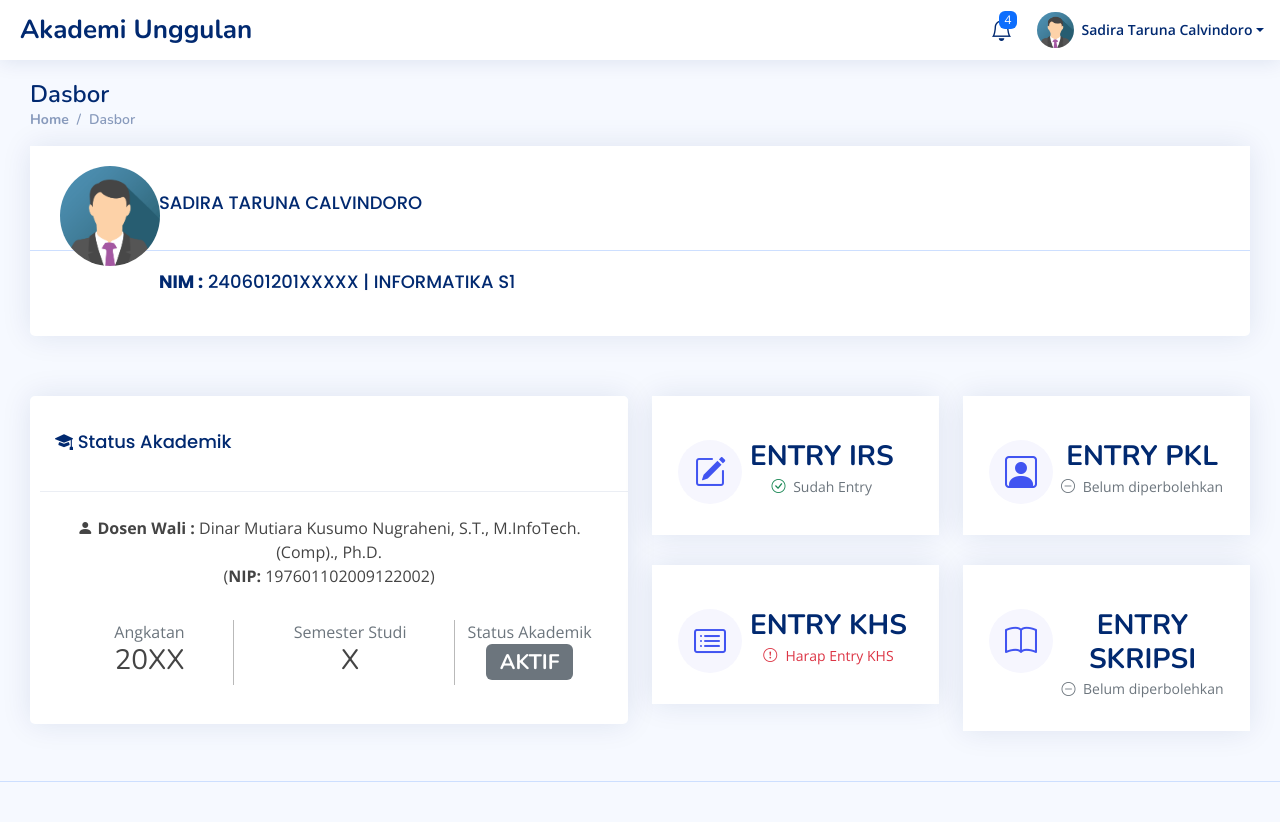
After one commit to hyperk1ll/siap-ppl, a PHP site: page /dashboard_mahasiswa.php in a window 1280 px wide. The commit adds this page. Run offline with PHP 8.4, Linux system fonts and the light colour scheme; some libraries are stand-ins or nearby versions.

Commit message:
update header login

```diff
--- a/dashboard_mahasiswa.html
+++ b/dashboard_mahasiswa.php
@@ -5,7 +5,7 @@
   <meta charset="utf-8">
   <meta content="width=device-width, initial-scale=1.0" name="viewport">
 
-  <title>Dashboard</title>
+  <title>Akademi Unggulan</title>
 
   <!-- Favicons -->
   <link href="assets/img/apple-touch-icon.png" rel="apple-touch-icon">
@@ -30,138 +30,15 @@
 </head>
 
 <body>
-
-  <!-- ======= Header ======= -->
-  <header id="header" class="header fixed-top d-flex align-items-center">
-
-    <div class="d-flex align-items-center justify-content-between">
-      <a href="dashboard_mahasiswa.html" class="logo d-flex align-items-center">
-        <span class="d-none d-lg-block">Akademi Unggulan</span>
-      </a>
-    </div><!-- End Logo -->
-
-
-    <nav class="header-nav ms-auto">
-      <ul class="d-flex align-items-center">
-
-        <!-- Notification -->
-        <li class="nav-item dropdown">
-
-          <a class="nav-link nav-icon" href="#" data-bs-toggle="dropdown">
-            <i class="bi bi-bell"></i>
-            <span class="badge bg-primary badge-number">4</span>
-          </a><!-- End Notification Icon -->
-
-          <ul class="dropdown-menu dropdown-menu-end dropdown-menu-arrow notifications">
-            <li class="dropdown-header">
-              You have 4 new notifications
-              <a href="#"><span class="badge rounded-pill bg-primary p-2 ms-2">View all</span></a>
-            </li>
-            <li>
-              <hr class="dropdown-divider">
-            </li>
-
-            <li class="notification-item">
-              <i class="bi bi-exclamation-circle text-warning"></i>
-              <div>
-                <h4>Lorem Ipsum</h4>
-                <p>Quae dolorem earum veritatis oditseno</p>
-                <p>30 min. ago</p>
-              </div>
-            </li>
-
-            <li>
-              <hr class="dropdown-divider">
-            </li>
-
-            <li class="notification-item">
-              <i class="bi bi-x-circle text-danger"></i>
-              <div>
-                <h4>Atque rerum nesciunt</h4>
-                <p>Quae dolorem earum veritatis oditseno</p>
-                <p>1 hr. ago</p>
-              </div>
-            </li>
-
-            <li>
-              <hr class="dropdown-divider">
-            </li>
-
-            <li class="notification-item">
-              <i class="bi bi-check-circle text-success"></i>
-              <div>
-                <h4>Sit rerum fuga</h4>
-                <p>Quae dolorem earum veritatis oditseno</p>
-                <p>2 hrs. ago</p>
-              </div>
-            </li>
-
-            <li>
-              <hr class="dropdown-divider">
-            </li>
-
-            <li class="notification-item">
-              <i class="bi bi-info-circle text-primary"></i>
-              <div>
-                <h4>Dicta reprehenderit</h4>
-                <p>Quae dolorem earum veritatis oditseno</p>
-                <p>4 hrs. ago</p>
-              </div>
-            </li>
-
-            <li>
-              <hr class="dropdown-divider">
-            </li>
-            <li class="dropdown-footer">
-              <a href="#">Show all notifications</a>
-            </li>
-
-          </ul><!-- End Notification Dropdown Items -->
-
-        </li>
-
-        <li class="nav-item dropdown pe-3">
-
-          <!-- Foto Profil di Header -->
-          <a class="nav-link nav-profile d-flex align-items-center pe-0" href="#" data-bs-toggle="dropdown">
-            <img src="assets/img/img_avatar.png" alt="Profile" class="rounded-circle">
-            <span class="d-none d-md-block dropdown-toggle ps-2">Sadira Taruna Calvindoro</span>
-          </a><!-- End Profile Iamge Icon -->
-
-          <ul class="dropdown-menu dropdown-menu-end dropdown-menu-arrow profile">
-            <li>
-              <a class="dropdown-item d-flex align-items-center" href="users-profile.html">
-                <i class="bi bi-person"></i>
-                <span>Profil Saya</span>
-              </a>
-            </li>
-
-            <li>
-              <hr class="dropdown-divider">
-            </li>
-
-            <li>
-              <a class="dropdown-item d-flex align-items-center" href="#">
-                <i class="bi bi-box-arrow-right"></i>
-                <span>Log Out</span>
-              </a>
-            </li>
-
-          </ul><!-- End Profile Dropdown Items -->
-        </li><!-- End Profile Nav -->
-
-      </ul>
-    </nav><!-- End Icons Navigation -->
-
-  </header><!-- End Header -->
-
+  <!-- Header -->
+  <?php include("./header.php"); ?>
 
   <main id="main" class="main">
     <div class="pagetitle">
       <h1>Dasbor</h1>
       <nav>
         <ol class="breadcrumb">
-          <li class="breadcrumb-item"><a href="dashboard_mahasiswa.html"><b>Home</b></a></li>
+          <li class="breadcrumb-item"><a href="dashboard_mahasiswa.php"><b>Home</b></a></li>
           <li class="breadcrumb-item">Dasbor</li>
         </ol>
       </nav>
@@ -242,28 +119,25 @@
                         197601102009122002)
                     </div>
                   </div><br>
-                  <ul class="list-inline text-center justify-content-center">
-                    <li class="list-inline-item ">
+                  <ul class="list-inline text-center justify-content-center" >
+                    <li class="list-inline-item px-5" style="border-right: 1px solid rgb(185, 185, 185);">
                       <span class="text-muted">Angkatan</span>
                       <span class="border-right-1"></span>
                       <h3 class="block">20XX</h3>
                     </li>
-                    &nbsp;
-                    &nbsp;
-                    <li class="list-inline-item">
+
+                    <li class="list-inline-item px-5" style="border-right: 1px solid rgb(185, 185, 185);">
                       <span class="text-muted">Semester Studi</span>
                       <h3 class="block">X</h3>
                     </li>
-                    &nbsp;
-                    &nbsp;
+
                     <li class="list-inline-item pl-2">
                       <span class="text-muted">Status Akademik</span>
                       <h3 class="block">
                         <span class="badge bg-secondary">AKTIF</span>
                       </h3>
                     </li>
-                    &nbsp;
-                    &nbsp;
+
                   </ul>
                 </div>
               </div>
@@ -314,23 +188,23 @@
                   </div>
                 </div><!-- Entry IRS Card -->
 
-                <!-- Modal -->
+                <!-- Modal Entry Pengambilan IRS -->
                 <div class="modal fade" id="entryIRS" tabindex="-1" aria-labelledby="exampleModalLabel" aria-hidden="true">
                   <div class="modal-dialog">
                     <div class="modal-content">
                       <form action="" method="POST">
                       <div class="modal-header">
-                        <h5 class="modal-title" id="exampleModalLabel">Entry IRS</h5>
+                        <h5 class="modal-title" id="exampleModalLabel">Entry Pengambilan IRS</h5>
                         <button type="button" class="btn-close" data-bs-dismiss="modal" aria-label="Close"></button>
                       </div>
                       <div class="modal-body">
                         <div class="mb-3">
-                          <label for="formFile" class="form-label">Upload Screenshot IRS yang diambil semester ini</label>
+                          <label for="formFile" class="form-label">Upload IRS yang diambil semester ini</label>
                           <input class="form-control" type="file" id="formFile">
                         </div>
-                        <div class="" style="font-size: 10px;">
-                          <div>Format: .jpg, .jpeg, .png</div>
-                          <div>Max file size: 500kb</div>
+                        <div class="" style="font-size: 15px;">
+                          <div>Format: .pdf</div>
+                          <div>Max file size: 512kb</div>
                         </div><br>
                         <div class="form-group">
                           Jumlah SKS yang diambil
@@ -349,9 +223,42 @@
                   </div>
                 </div>
 
+            <!-- Modal Entry Hasil KHS -->
+            <div class="modal fade" id="entryKHS" tabindex="-1" aria-labelledby="exampleModalLabel" aria-hidden="true">
+              <div class="modal-dialog">
+                <div class="modal-content">
+                  <form action="" method="POST">
+                  <div class="modal-header">
+                    <h5 class="modal-title" id="exampleModalLabel">Entry Hasil KHS</h5>
+                    <button type="button" class="btn-close" data-bs-dismiss="modal" aria-label="Close"></button>
+                  </div>
+                  <div class="modal-body">
+                    <div class="mb-3">
+                      <label for="formFile" class="form-label">Upload KHS semester ini</label>
+                      <input class="form-control" type="file" id="formFile">
+                    </div>
+                    <div class="" style="font-size: 15px;">
+                      <div>Format: .pdf</div>
+                      <div>Max file size: 512kb</div>
+                    </div><br>
+                    <div class="form-group">
+                      Jumlah SKS yang diambil
+                      <div class="col-md-2">
+                        <style>input::-webkit-outer-spin-button, input::-webkit-inner-spin-button {-webkit-appearance: none; margin: 0;}</style>
+                        <input type="number" onkeydown="return event.keyCode !== 69" id="jumlahSKS" class="form-control someInput" placeholder="" min="0" max="24" aria-label="Email" aria-describedby="basic-addon1">
+                     </div>
+                    </div>
+                  </div>
+                  <div class="modal-footer">
+                    <button type="button" class="btn btn-secondary" data-bs-dismiss="modal">Tutup</button>
+                    <button type="button" class="btn btn-primary">Simpan</button>
+                  </div>
+                  </form>
+                </div>
+              </div>
+            </div>
 
-
-            <!-- Entry KHS Card -->
+            <!-- Entry PKL Card -->
             <div class="col-md-6">
               <div class="card info-card sales-card">
                 <button type="button" data-bs-toggle="modal" data-bs-target="#entryPKL" style="border: none; background-color: white;">
@@ -373,6 +280,34 @@
               </button>
               </div>
             </div><!-- Entry KHS Card -->
+            </div>
+
+            <!-- Modal Entry Progress PKL -->
+            <div class="modal fade" id="entryPKL" tabindex="-1" aria-labelledby="exampleModalLabel" aria-hidden="true">
+              <div class="modal-dialog">
+                <div class="modal-content">
+                  <form action="" method="POST">
+                  <div class="modal-header">
+                    <h5 class="modal-title" id="exampleModalLabel">Entry Progress PKL</h5>
+                    <button type="button" class="btn-close" data-bs-dismiss="modal" aria-label="Close"></button>
+                  </div>
+                  <div class="modal-body">
+                    <div class="mb-3">
+                      <label for="formFile" class="form-label">Upload File Progress PKL Anda</label>
+                      <input class="form-control" type="file" id="formFile">
+                    </div>
+                    <div class="" style="font-size: 15px;">
+                      <div>Format: .pdf</div>
+                      <div>Max file size: 512kb</div>
+                    </div><br>
+                  </div>
+                  <div class="modal-footer">
+                    <button type="button" class="btn btn-secondary" data-bs-dismiss="modal">Tutup</button>
+                    <button type="button" class="btn btn-primary">Simpan</button>
+                  </div>
+                  </form>
+                </div>
+              </div>
             </div>
 
 
@@ -426,6 +361,48 @@
               </button>
             </div>
             </div><!-- Entry Skripsi Card -->
+
+
+            <!-- Modal Entry Skripsi -->
+            <div class="modal fade" id="entrySkripsi" tabindex="-1" aria-labelledby="exampleModalLabel" aria-hidden="true">
+              <div class="modal-dialog">
+                <div class="modal-content">
+                  <form action="" method="POST">
+                  <div class="modal-header">
+                    <h5 class="modal-title" id="exampleModalLabel">Entry Skripsi</h5>
+                    <button type="button" class="btn-close" data-bs-dismiss="modal" aria-label="Close"></button>
+                  </div>
+                  <div class="modal-body">
+                    <div class="mb-3">
+                      <label for="formFile" class="form-label">Upload File Skripsi Anda</label>
+                      <input class="form-control" type="file" id="formFile">
+                    </div>
+                    <div class="" style="font-size: 15px;">
+                      <div>Format: .pdf</div>
+                      <div>Max file size: 512kb</div>
+                    </div><br>
+                    <div class="form-group">
+                      Tanggal Lulus
+                      <div class="col-md-2">
+                        <input type="date" id="datePicker" value="" />
+                     </div>
+                    </div>
+                    <div class="form-group py-2">
+                      Lama Studi (Jumlah Semester)
+                      <div class="col-md-2">
+                        <style>input::-webkit-outer-spin-button, input::-webkit-inner-spin-button {-webkit-appearance: none; margin: 0;}</style>
+                        <input type="number" onkeydown="return event.keyCode !== 69" id="LamaStudi" class="form-control someInput" placeholder="" min="0" max="15" aria-label="Semester" aria-describedby="basic-addon1">
+                     </div>
+                    </div>
+                  </div>
+                  <div class="modal-footer">
+                    <button type="button" class="btn btn-secondary" data-bs-dismiss="modal">Tutup</button>
+                    <button type="button" class="btn btn-primary">Simpan</button>
+                  </div>
+                  </form>
+                </div>
+              </div>
+            </div>
 
 
             </div>
@@ -484,10 +461,7 @@
 
   </main><!-- End #main -->
 
-  <!-- ======= Footer ======= -->
-  <footer id="footer" class="footer">
-
-  </footer><!-- End Footer -->
+  <?php include("./footer.php"); ?>
 
   <!-- Vendor JS Files -->
   <script src="assets/vendor/apexcharts/apexcharts.min.js"></script>
--- /dev/null
+++ b/footer.php
@@ -0,0 +1,4 @@
+<!-- ======= Footer ======= -->
+<footer id="footer" class="footer">
+
+</footer><!-- End Footer -->
--- /dev/null
+++ b/header.php
@@ -0,0 +1,123 @@
+<!-- ======= Header ======= -->
+<header id="header" class="header fixed-top d-flex align-items-center">
+
+<div class="d-flex align-items-center justify-content-between">
+  <a href="dashboard_mahasiswa.php" class="logo d-flex align-items-center">
+    <span class="d-none d-lg-block">Akademi Unggulan</span>
+  </a>
+</div><!-- End Logo -->
+
+
+<nav class="header-nav ms-auto">
+  <ul class="d-flex align-items-center">
+
+    <!-- Notification -->
+    <li class="nav-item dropdown">
+
+      <a class="nav-link nav-icon" href="#" data-bs-toggle="dropdown">
+        <i class="bi bi-bell"></i>
+        <span class="badge bg-primary badge-number">4</span>
+      </a><!-- End Notification Icon -->
+
+      <ul class="dropdown-menu dropdown-menu-end dropdown-menu-arrow notifications">
+        <li class="dropdown-header">
+          You have 4 new notifications
+          <a href="#"><span class="badge rounded-pill bg-primary p-2 ms-2">View all</span></a>
+        </li>
+        <li>
+          <hr class="dropdown-divider">
+        </li>
+
+        <li class="notification-item">
+          <i class="bi bi-exclamation-circle text-warning"></i>
+          <div>
+            <h4>Lorem Ipsum</h4>
+            <p>Quae dolorem earum veritatis oditseno</p>
+            <p>30 min. ago</p>
+          </div>
+        </li>
+
+        <li>
+          <hr class="dropdown-divider">
+        </li>
+
+        <li class="notification-item">
+          <i class="bi bi-x-circle text-danger"></i>
+          <div>
+            <h4>Atque rerum nesciunt</h4>
+            <p>Quae dolorem earum veritatis oditseno</p>
+            <p>1 hr. ago</p>
+          </div>
+        </li>
+
+        <li>
+          <hr class="dropdown-divider">
+        </li>
+
+        <li class="notification-item">
+          <i class="bi bi-check-circle text-success"></i>
+          <div>
+            <h4>Sit rerum fuga</h4>
+            <p>Quae dolorem earum veritatis oditseno</p>
+            <p>2 hrs. ago</p>
+          </div>
+        </li>
+
+        <li>
+          <hr class="dropdown-divider">
+        </li>
+
+        <li class="notification-item">
+          <i class="bi bi-info-circle text-primary"></i>
+          <div>
+            <h4>Dicta reprehenderit</h4>
+            <p>Quae dolorem earum veritatis oditseno</p>
+            <p>4 hrs. ago</p>
+          </div>
+        </li>
+
+        <li>
+          <hr class="dropdown-divider">
+        </li>
+        <li class="dropdown-footer">
+          <a href="#">Show all notifications</a>
+        </li>
+
+      </ul><!-- End Notification Dropdown Items -->
+
+    </li>
+
+    <li class="nav-item dropdown pe-3">
+
+      <!-- Foto Profil di Header -->
+      <a class="nav-link nav-profile d-flex align-items-center pe-0" href="#" data-bs-toggle="dropdown">
+        <img src="assets/img/img_avatar.png" alt="Profile" class="rounded-circle">
+        <span class="d-none d-md-block dropdown-toggle ps-2">Sadira Taruna Calvindoro</span>
+      </a><!-- End Profile Iamge Icon -->
+
+      <ul class="dropdown-menu dropdown-menu-end dropdown-menu-arrow profile">
+        <li>
+          <a class="dropdown-item d-flex align-items-center" href="users-profile.php">
+            <i class="bi bi-person"></i>
+            <span>Profil Saya</span>
+          </a>
+        </li>
+
+        <li>
+          <hr class="dropdown-divider">
+        </li>
+
+        <li>
+          <a class="dropdown-item d-flex align-items-center" href="#">
+            <i class="bi bi-box-arrow-right"></i>
+            <span>Log Out</span>
+          </a>
+        </li>
+
+      </ul><!-- End Profile Dropdown Items -->
+    </li><!-- End Profile Nav -->
+
+  </ul>
+</nav><!-- End Icons Navigation -->
+
+</header><!-- End Header -->
--- a/pages-login.html
+++ b/pages-login.php
@@ -5,7 +5,7 @@
   <meta charset="utf-8">
   <meta content="width=device-width, initial-scale=1.0" name="viewport">
 
-  <title>Pages / Login - NiceAdmin Bootstrap Template</title>
+  <title>Login Akademi Unggulan</title>
 
   <!-- Favicons -->
   <link href="assets/img/favicon.png" rel="icon">
@@ -82,7 +82,7 @@
                       <button class="btn btn-primary w-100" type="submit">Login</button>
                     </div>
                     <div class="col-12">
-                      <p class="small mb-0">Don't have account? <a href="pages-register.html">Create an account</a></p>
+                      <p class="small mb-0">Don't have account? <a href="pages-generate.php">Create an account</a></p>
                     </div>
                   </form>
 
```
Also changed, not shown: users-profile.php (renamed from users-profile.html, +4 -131 lines), assets/js/ajax.js (line endings or trailing spaces), dashboard_doswal.html (deleted), dashboard_doswal.php (added), pages-generate.php (renamed from pages-register.html).
